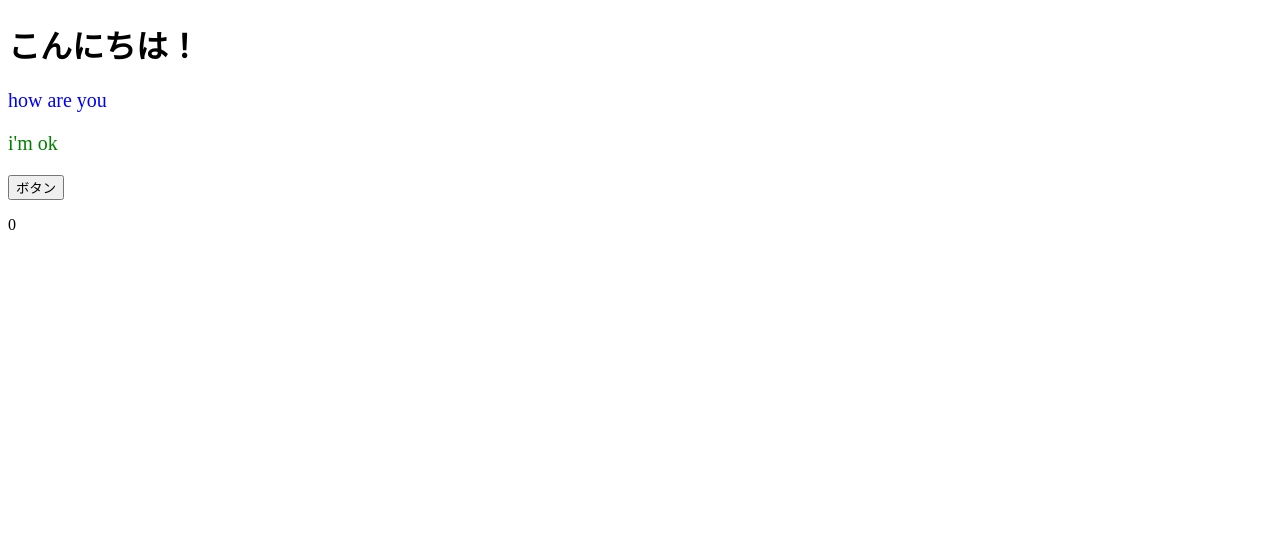
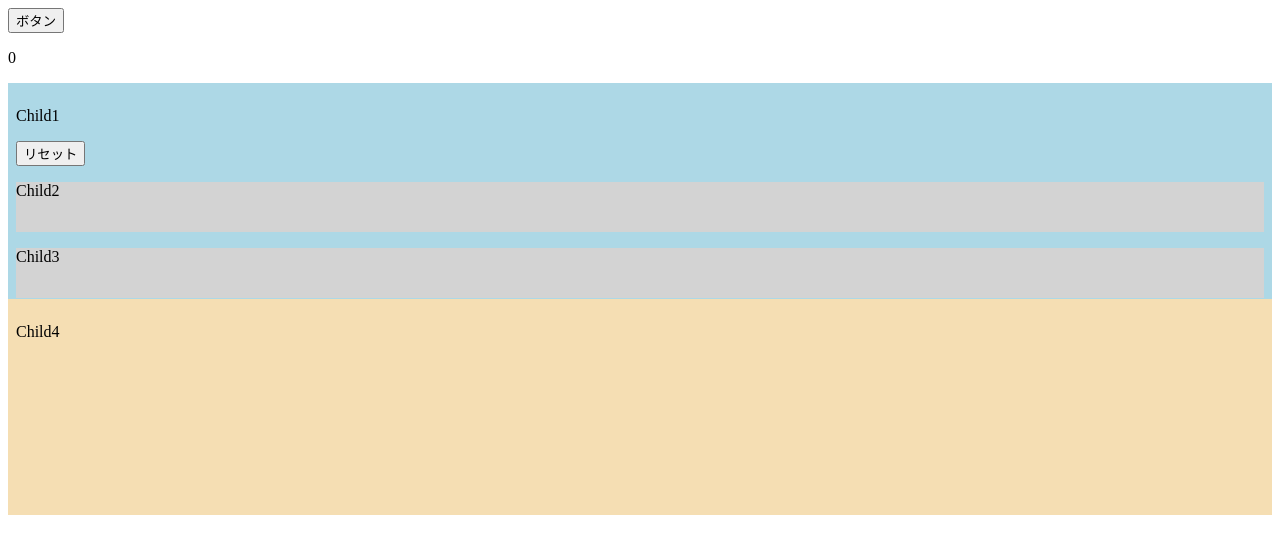
Before and after one commit to RikutoYamada/react-tutorial, a React (Create React App) app: page / in a window 1280 px wide. Shown: the top 554 px of the page. Built offline with nearby package versions, Linux system fonts and the light colour scheme.

Commit message:
memo and useCallback

```diff
--- a/src/App.jsx
+++ b/src/App.jsx
@@ -1,20 +1,25 @@
-import { useState } from "react";
-import { ColoredMessage } from "./components/ColoredMessage";
+import { useState, memo, useCallback } from "react";
+import { Child1 } from "./components/Child1";
+import { Child4 } from "./components/Child4";
 
-export const App = () => {
+export const App = memo(() => {
+  console.log("Appレンダリング")
   const [num, setNum] = useState(0);
 
   const onClickButton = () => {
     setNum(num => num +1);
   };
 
+  const onClickReset = useCallback(() => {
+    setNum(0);
+  }, []);
+
   return (
     <>
-      <h1>こんにちは！</h1>
-      <ColoredMessage color="blue">how are you</ColoredMessage>
-      <ColoredMessage color="green">i'm ok</ColoredMessage>
       <button onClick={onClickButton}>ボタン</button>
       <p>{num}</p>
+      <Child1 onClickReset={onClickReset} />
+      <Child4 />
     </>
   );
-};
+});
--- /dev/null
+++ b/src/components/Child1.jsx
@@ -0,0 +1,23 @@
+import { memo } from "react";
+import { Child2 } from "./Child2";
+import { Child3 } from "./Child3";
+
+const style = {
+  height: "200px",
+  backgroundColor: "lightblue",
+  padding: "8px"
+};
+
+export const Child1 = memo((props) => {
+  console.log("Child1レンダリング");
+
+  const { onClickReset } = props;
+  return (
+    <div style={style}>
+      <p>Child1</p>
+      <button onClick={onClickReset}>リセット</button>
+      <Child2 />
+      <Child3 />
+    </div>
+  );
+});
--- /dev/null
+++ b/src/components/Child2.jsx
@@ -0,0 +1,15 @@
+import { memo } from "react";
+const style = {
+  height: "50px",
+  backgroundColor: "lightgray"
+};
+
+export const Child2 = memo(() => {
+  console.log("Child2レンダリング");
+
+  return (
+    <div style={style}>
+      <p>Child2</p>
+    </div>
+  );
+});
--- /dev/null
+++ b/src/components/Child3.jsx
@@ -0,0 +1,15 @@
+import { memo } from "react";
+const style = {
+  height: "50px",
+  backgroundColor: "lightgray"
+};
+
+export const Child3 = memo(() => {
+  console.log("Child3レンダリング");
+
+  return (
+    <div style={style}>
+      <p>Child3</p>
+    </div>
+  );
+});
--- /dev/null
+++ b/src/components/Child4.jsx
@@ -0,0 +1,16 @@
+import { memo } from "react";
+const style = {
+  height: "200px",
+  backgroundColor: "wheat",
+  padding: "8px"
+};
+
+export const Child4 = memo(() => {
+  console.log("Child4レンダリング");
+
+  return (
+    <div style={style}>
+      <p>Child4</p>
+    </div>
+  );
+});
```
